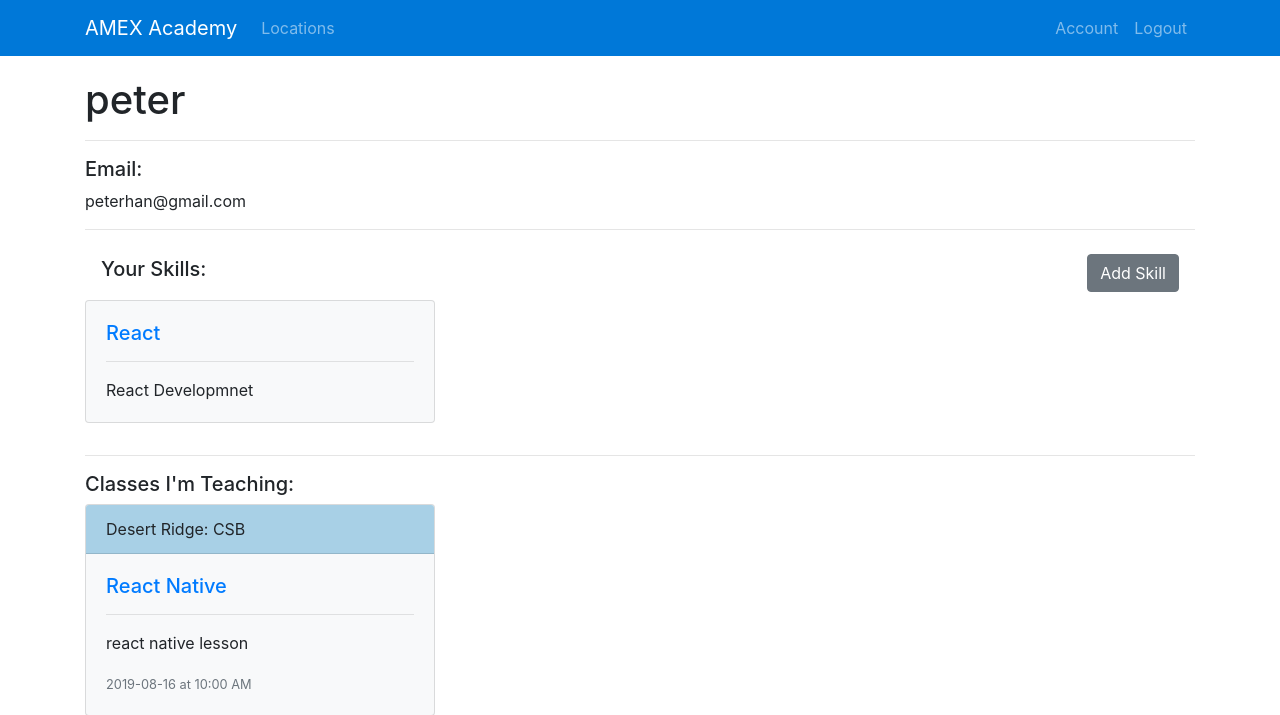
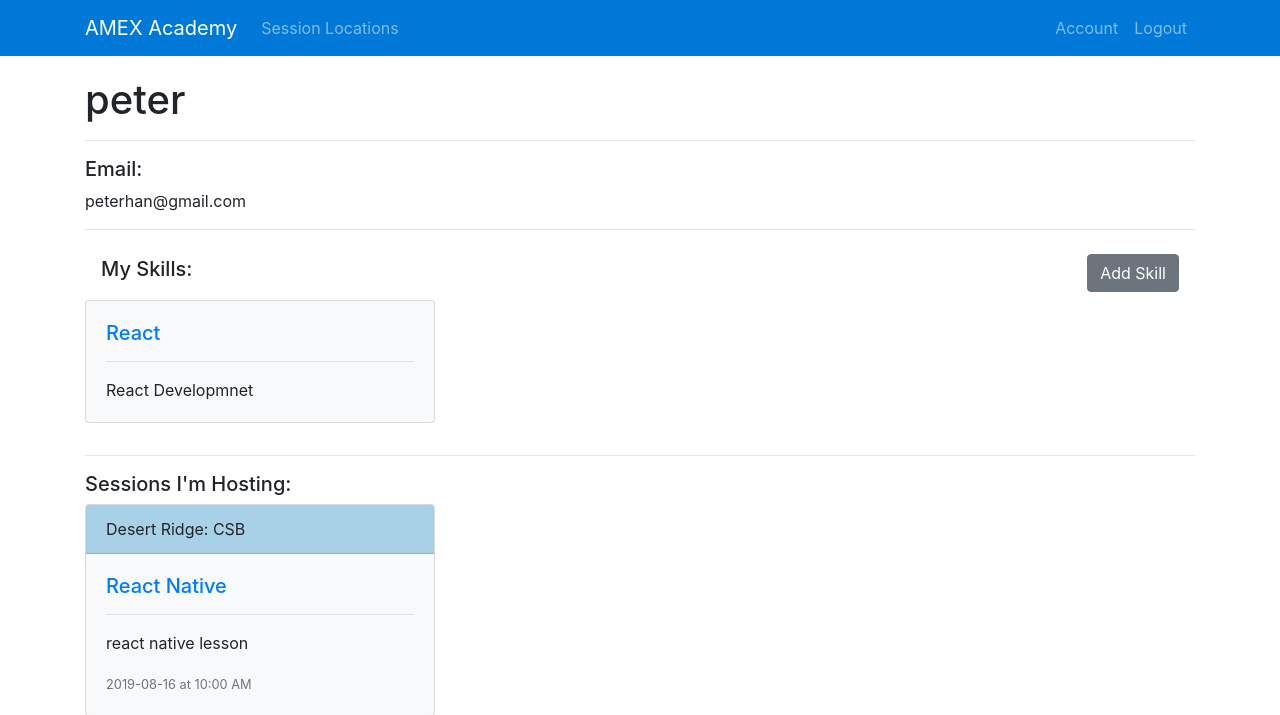
Before and after one commit to caitlinyang/amexacademy, a Flask app: page /account in a window 1280 px wide. Shown: the top 715 px of the page. Run offline with Flask 2, Linux system fonts and the light colour scheme; a user stored in the database is signed in; data comes from the database, SQL or seed files in the repository; some libraries are stand-ins or nearby versions.

Commit message:
Formatting with wording

```diff
--- a/academy/templates/account.html
+++ b/academy/templates/account.html
@@ -10,7 +10,7 @@
     {% endif %}
     <hr>
     <nav class="navbar navbar-light bg-white">
-        <h5>Your Skills:</h5>
+        <h5>My Skills:</h5>
         <form class="form-inline">
             <a class="btn btn-secondary" href="{{ url_for('add_skill')}}">Add Skill</a>
         </form>
@@ -29,7 +29,7 @@
     {% endfor %}
     </div>
     <hr>
-    <h5>Classes I'm Teaching:</h5>
+    <h5>Sessions I'm Hosting:</h5>
     <div class="row">
     {% for item in items %}
         <div class="col-sm-4 mb-3">
--- a/academy/templates/layout.html
+++ b/academy/templates/layout.html
@@ -23,7 +23,7 @@
                 <div class="collapse navbar-collapse">
                     <ul class="navbar-nav mr-auto">
                         <li class="nav-item">
-                            <a class="nav-link" href="{{ url_for('locations') }}">Locations</a>
+                            <a class="nav-link" href="{{ url_for('locations') }}">Session Locations</a>
                         </li>
                     </ul>
                     <div class="navbar-nav">
--- a/academy/templates/location.html
+++ b/academy/templates/location.html
@@ -25,9 +25,9 @@
     </div>
     <hr>
     <nav class="navbar navbar-light bg-white">
-        <h4>Classes List</h4>
+        <h4>Sessions List</h4>
         <form class="form-inline">
-            <a class="btn btn-secondary" href="{{ url_for('add_item', location_id=location.id)}}">Create Class</a>
+            <a class="btn btn-secondary" href="{{ url_for('add_item', location_id=location.id)}}">Create Session</a>
         </form>
     </nav>
     <hr>
--- a/academy/templates/locations.html
+++ b/academy/templates/locations.html
@@ -1,7 +1,7 @@
 {% extends "layout.html" %}
 {% block content %}
     <nav class="navbar navbar-light bg-white">
-        <h2 class="m-0">LOCATIONS</h2>
+        <h2 class="m-0">SESSION LOCATIONS</h2>
         {% if current_user.user_type == 'location_employee' %}
         <a class="btn btn-md btn-dark" href="{{ url_for('new_location')}}">Create Location</a>
         {% endif %}
```
